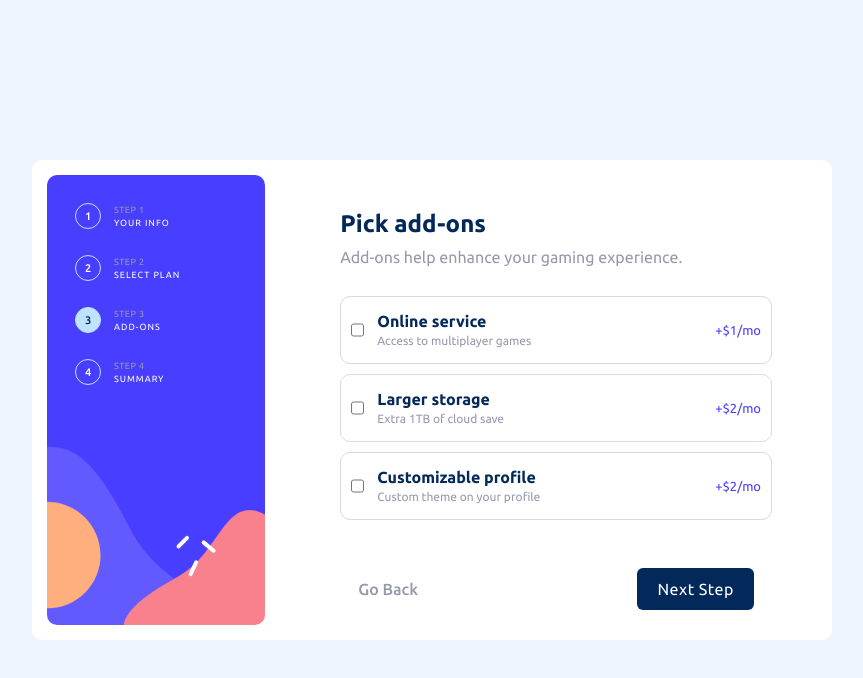
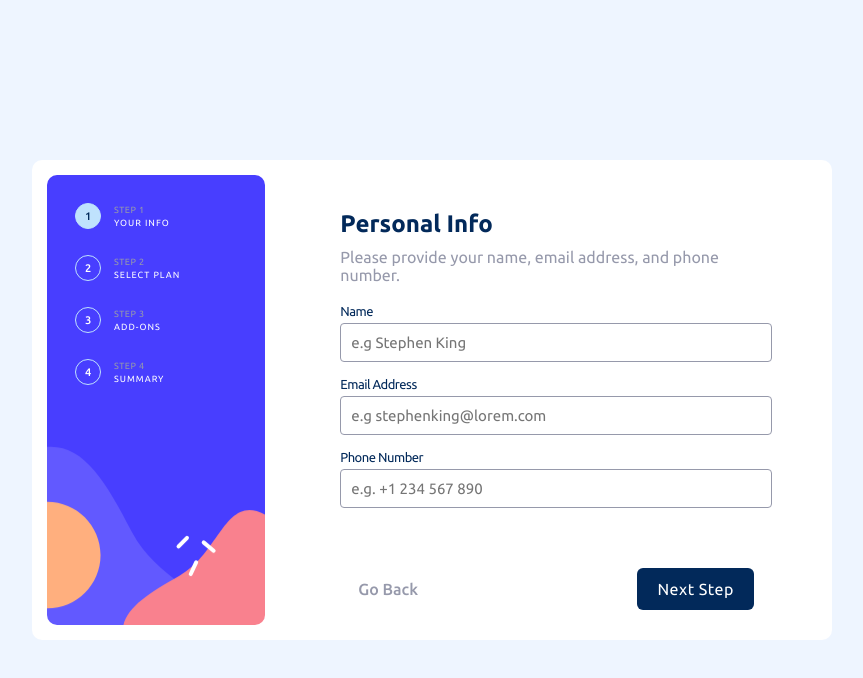
Before and after one commit to chiarastef/multi-step-form-frontend-mentor, a React (Vite) app: page / in a window 1280 px wide. Shown: the top 678 px of the page, without its empty margins (208-1071 px from the left). Built offline with nearby package versions, Linux system fonts and the light colour scheme.

Commit message:
Changed project structure and added context

```diff
--- a/src/App.tsx
+++ b/src/App.tsx
@@ -1,5 +1,6 @@
 import React from "react";
 import styled from "styled-components";
+import { AppContext } from "./context";
 
 import Sidebar from "./components/Sidebar";
 import Signup from "./components/Signup";
--- a/src/components/NavigationButtons.tsx
+++ b/src/components/NavigationButtons.tsx
@@ -1,6 +1,5 @@
 import React from "react";
 import styled from "styled-components";
-
 import { AppContext } from "../context";
 
 const NavigationBtns = styled.div`
@@ -29,6 +28,11 @@ const BackBtn = styled.button`
   background-color: transparent;
   border: none;
   cursor: pointer;
+  transition: color 150ms ease-in;
+
+  &:hover {
+    color: var(--primary-color);
+  }
 
   @media screen and (min-width: 768px) {
     font-size: 16px;
@@ -45,6 +49,11 @@ const NextBtn = styled.button`
   border: none;
   border-radius: 6px;
   cursor: pointer;
+  transition: background-color 150ms ease-in;
+
+  &:hover {
+    background-color: var(--accent-color);
+  }
 
   @media screen and (min-width: 768px) {
     font-size: 16px;
@@ -53,14 +62,16 @@ const NextBtn = styled.button`
 `;
 
 const NavigationButtons = () => {
-  const data = React.useContext(AppContext);
+  const appContext = React.useContext(AppContext);
+  if (!appContext) return null;
+  const { page, setPage } = appContext;
 
   return (
     <NavigationBtns>
       <BackBtn
         onClick={() => {
-          if (data?.page && data?.page > 1) {
-            data?.setPage(data?.page - 1);
+          if (page && page > 1) {
+            setPage(page - 1);
           }
         }}
       >
@@ -68,12 +79,12 @@ const NavigationButtons = () => {
       </BackBtn>
       <NextBtn
         onClick={() => {
-          if (data?.page && data?.page < 4) {
-            data?.setPage(data?.page + 1);
+          if (page && page < 4) {
+            setPage(page + 1);
           }
         }}
       >
-        Next Step
+        {page === 4 ? "Confirm" : "Next Step"}
       </NextBtn>
     </NavigationBtns>
   );
--- a/src/components/PersonalInfo.tsx
+++ b/src/components/PersonalInfo.tsx
@@ -1,5 +1,6 @@
 import React from "react";
 import styled from "styled-components";
+import { AppContext } from "../context";
 
 const Title = styled.h2`
   color: var(--primary-color);
@@ -29,9 +30,16 @@ const Input = styled.input`
   border: 1px solid #9699ab;
   border-radius: 4px;
   margin-top: 5px;
+  &:focus-visible {
+    border: 0 solid var(--accent-color);
+  }
 `;
 
 const PersonalInfo = () => {
+  const appContext = React.useContext(AppContext);
+  if (!appContext) return null;
+  const { formInfo, setFormInfo } = appContext;
+
   return (
     <>
       <Title>Personal Info</Title>
@@ -41,15 +49,37 @@ const PersonalInfo = () => {
       <form>
         <Label>
           Name
-          <Input type="text" placeholder="e.g Stephen King" />
+          <Input
+            type="text"
+            placeholder="e.g Stephen King"
+            required
+            value={formInfo.name}
+            onChange={(e) => setFormInfo({ ...formInfo, name: e.target.value })}
+          />
         </Label>
         <Label>
           Email Address
-          <Input type="email" placeholder="e.g stephenking@lorem.com" />
+          <Input
+            type="email"
+            required
+            placeholder="e.g stephenking@lorem.com"
+            value={formInfo.email}
+            onChange={(e) =>
+              setFormInfo({ ...formInfo, email: e.target.value })
+            }
+          />
         </Label>
         <Label>
           Phone Number
-          <Input type="text" placeholder="e.g. +1 234 567 890" />
+          <Input
+            type="text"
+            placeholder="e.g. +1 234 567 890"
+            required
+            value={formInfo.phoneNumber}
+            onChange={(e) =>
+              setFormInfo({ ...formInfo, phoneNumber: e.target.value })
+            }
+          />
         </Label>
       </form>
     </>
--- a/src/components/SelectAddOns.tsx
+++ b/src/components/SelectAddOns.tsx
@@ -1,6 +1,8 @@
 import React from "react";
+import styled from "styled-components";
 import { AppContext } from "../context";
-import styled from "styled-components";
+
+import { AddOns } from "../data/plansData";
 
 const Title = styled.h2`
   color: var(--primary-color);
@@ -29,6 +31,11 @@ const Option = styled.label`
   border-radius: 10px;
   margin-top: 10px;
   cursor: pointer;
+  transition: border-color 150ms ease-in;
+
+  &:hover {
+    border-color: var(--accent-color);
+  }
 `;
 
 const OptionInfo = styled.span`
@@ -55,42 +62,36 @@ const OptionPrice = styled.span`
   font-size: 13px;
 `;
 
+// interface SelectAddOnsProps {
+//   inputs: React.MutableRefObject<(HTMLInputElement | null)[]>;
+// }
+
 const SelectAddOns = () => {
-  const data = React.useContext(AppContext);
-  const [addOns, setAddOns] = React.useState([]);
+  const appContext = React.useContext(AppContext);
+  if (!appContext) return null;
+  const { planInfo, setPlanInfo } = appContext;
 
-  const AddOns = [
-    {
-      type: "Online service",
-      description: "Access to multiplayer games",
-      monthlyPrice: 1,
-      yearlyPrice: 10,
-    },
-    {
-      type: "Larger storage",
-      description: "Extra 1TB of cloud save",
-      monthlyPrice: 2,
-      yearlyPrice: 20,
-    },
-    {
-      type: "Customizable profile",
-      description: "Custom theme on your profile",
-      monthlyPrice: 2,
-      yearlyPrice: 20,
-    },
-  ];
+  const selectAddOn = (e: any): void => {
+    if (e.target.checked) {
+      setPlanInfo({ ...planInfo, addOns: [...planInfo.addOns, e.target.id] });
+    } else {
+      const addOnsArr = [...planInfo.addOns];
+      const deselectedItemIndex = addOnsArr.indexOf(e.target.id);
+      addOnsArr.splice(deselectedItemIndex, 1);
+      setPlanInfo({ ...planInfo, addOns: addOnsArr });
+    }
+  };
 
-  // const inputs = React.useRef<(HTMLInputElement | null)[]>([]);
-  //   inputs.current.map((input) => {
-  //     if (input?.checked) {
-  //       console.log(input);
-  //     }
-  //   });
+  const isSelected = (addOnForm: string): boolean => {
+    let isSelected = false;
 
-  const selectAddOn = (e: React.SyntheticEvent): void => {
-    // currentTarget = input checkbox
-    // Get grandparent of input to toggle class "selected" when clicked
-    e.currentTarget.parentElement?.parentElement?.classList.toggle("selected");
+    planInfo.addOns.forEach((addOn) => {
+      if (!isSelected && addOn === addOnForm) {
+        isSelected = true;
+      }
+    });
+
+    return isSelected;
   };
 
   return (
@@ -100,9 +101,17 @@ const SelectAddOns = () => {
       <AddOnsForm>
         {AddOns.map((addOn, index) => {
           return (
-            <Option key={index}>
+            <Option
+              key={index}
+              className={isSelected(addOn.type) ? "selected" : ""}
+            >
               <OptionInfo>
-                <input type="checkbox" id={addOn.type} onClick={selectAddOn} />
+                <input
+                  type="checkbox"
+                  id={addOn.type}
+                  checked={isSelected(addOn.type)}
+                  onChange={selectAddOn}
+                />
                 <OptionText>
                   <span>{addOn.type}</span>
                   <br />
@@ -111,7 +120,7 @@ const SelectAddOns = () => {
               </OptionInfo>
               <OptionPrice>
                 +$
-                {data?.isYearly
+                {planInfo.isYearly
                   ? addOn.yearlyPrice + "/yr"
                   : addOn.monthlyPrice + "/mo"}
               </OptionPrice>
--- a/src/components/SelectPlan.tsx
+++ b/src/components/SelectPlan.tsx
@@ -1,11 +1,9 @@
 import React from "react";
-import { AppContext } from "../context";
 import Switch from "@mui/material/Switch";
 import styled from "styled-components";
+import { AppContext } from "../context";
 
-import arcade from "../images/icon-arcade.svg";
-import advanced from "../images/icon-advanced.svg";
-import pro from "../images/icon-pro.svg";
+import { plans } from "../data/plansData";
 
 const Title = styled.h2`
   color: #02295a;
@@ -17,13 +15,13 @@ const Paragraph = styled.p`
   margin-bottom: 20px;
 `;
 
-const Options = styled.div`
+const Options = styled.form`
   display: flex;
   flex-direction: column;
 
   .selected {
     background-color: #fafbff;
-    border-color: #473dff;
+    border-color: var(--accent-color);
   }
 
   @media screen and (min-width: 768px) {
@@ -31,7 +29,7 @@ const Options = styled.div`
   }
 `;
 
-const Option = styled.div`
+const Option = styled.label`
   display: flex;
   align-items: flex-start;
   width: 100%;
@@ -40,6 +38,16 @@ const Option = styled.div`
   border-radius: 10px;
   margin-top: 10px;
   cursor: pointer;
+  transition: border-color 150ms ease-in;
+
+  &:hover {
+    border-color: var(--accent-color);
+  }
+
+  input {
+    width: 0;
+    visibility: hidden;
+  }
 
   @media screen and (min-width: 768px) {
     flex-direction: column;
@@ -97,40 +105,15 @@ const Regularity = styled.div`
 `;
 
 const SelectPlan = () => {
-  const data = React.useContext(AppContext);
-  const [planSelected, setPlanSelected] = React.useState<string>("");
+  const appContext = React.useContext(AppContext);
+  if (!appContext) return null;
+  const { planInfo, setPlanInfo } = appContext;
 
-  const plans = [
-    {
-      image: arcade,
-      type: "arcade",
-      monthlyPrice: 9,
-      yearlyPrice: 90,
-    },
-    {
-      image: advanced,
-      type: "advanced",
-      monthlyPrice: 12,
-      yearlyPrice: 120,
-    },
-    {
-      image: pro,
-      type: "pro",
-      monthlyPrice: 15,
-      yearlyPrice: 150,
-    },
-  ];
-
-  const selectPlan = (e: React.SyntheticEvent): void => {
-    // User can only select one
-    // Before selecting another one the user has to deselect the selected one
-    if (!planSelected) {
-      e.currentTarget.classList.add("selected");
-      setPlanSelected(e.currentTarget.id);
-    } else if (e.currentTarget.id === planSelected) {
-      e.currentTarget.classList.remove("selected");
-      setPlanSelected("");
-    }
+  const selectPlan = (e: React.FormEvent<HTMLInputElement>): void => {
+    setPlanInfo({
+      ...planInfo,
+      planName: (e.currentTarget.parentElement as HTMLLabelElement).id,
+    });
   };
 
   return (
@@ -140,17 +123,27 @@ const SelectPlan = () => {
       <Options>
         {plans.map((plan, index) => {
           return (
-            <Option key={index} id={plan.type} onClick={selectPlan}>
+            <Option
+              key={index}
+              id={plan.type}
+              className={plan.type === planInfo.planName ? "selected" : ""}
+            >
+              <input
+                type="radio"
+                name="plans"
+                checked={plan.type === planInfo.planName}
+                onChange={selectPlan}
+              />
               <img src={plan.image} alt={`${plan.type} plan icon`} />
               <OptionText>
                 <div>{plan.type}</div>
                 <div>
                   $
-                  {data?.isYearly
+                  {planInfo.isYearly
                     ? plan.yearlyPrice + "/yr"
                     : plan.monthlyPrice + "/mo"}
                 </div>
-                {data?.isYearly && <div>2 months free</div>}
+                {planInfo.isYearly && <div>2 months free</div>}
               </OptionText>
             </Option>
           );
@@ -159,8 +152,13 @@ const SelectPlan = () => {
       <Regularity>
         <span> Monthly</span>
         <Switch
-          checked={data?.isYearly}
-          onChange={() => data?.setIsYearly(!data?.isYearly)}
+          checked={planInfo.isYearly}
+          onChange={() =>
+            setPlanInfo({
+              ...planInfo,
+              isYearly: !planInfo.isYearly,
+            })
+          }
           color="default"
         />
         <span>Yearly</span>
--- a/src/components/Sidebar.tsx
+++ b/src/components/Sidebar.tsx
@@ -1,10 +1,9 @@
 import React from "react";
 import styled from "styled-components";
+import { AppContext } from "../context";
 
 import mobileSidebarBg from "../images/bg-sidebar-mobile.svg";
 import desktopSidebarBg from "../images/bg-sidebar-desktop.svg";
-
-import { AppContext } from "../context";
 
 const Container = styled.div`
   background-color: #ffffff;
@@ -97,7 +96,9 @@ const LinkBtnDescr = styled.div`
 `;
 
 const Sidebar = () => {
-  const data = React.useContext(AppContext);
+  const appContext = React.useContext(AppContext);
+  if (!appContext) return null;
+  const { page } = appContext;
 
   // Array of current page buttons
   const links = React.useRef<(HTMLButtonElement | null)[]>([]);
@@ -105,15 +106,17 @@ const Sidebar = () => {
   React.useEffect(() => {
     // Remove class active from each element
     for (const link of links.current) {
-      link!.classList.remove("active");
+      if (link) {
+        link.classList.remove("active");
+      }
     }
     // Add class "active" to current page
     for (const link of links.current) {
-      if (data!.page === parseInt(link!.id)) {
-        link!.classList.add("active");
+      if (link && page === parseInt(link!.id)) {
+        link.classList.add("active");
       }
     }
-  }, [data?.page]);
+  }, [page]);
 
   return (
     <Container>
--- a/src/components/Signup.tsx
+++ b/src/components/Signup.tsx
@@ -1,10 +1,11 @@
 import React from "react";
 import styled from "styled-components";
+import { AppContext } from "../context";
 
-import { AppContext } from "../context";
 import PersonalInfo from "./PersonalInfo";
 import SelectPlan from "./SelectPlan";
 import SelectAddOns from "./SelectAddOns";
+import Summary from "./Summary";
 import NavigationButtons from "./NavigationButtons";
 
 const Container = styled.div`
@@ -25,39 +26,31 @@ const Container = styled.div`
 `;
 
 const Signup = () => {
-  const data = React.useContext(AppContext);
+  const appContext = React.useContext(AppContext);
+  if (!appContext) return null;
+  const { page } = appContext;
 
-  // Show page
-  switch (data?.page) {
+  const renderPage = () => {
+    switch (page) {
       case 1:
+        return <PersonalInfo />;
+      case 2:
+        return <SelectPlan />;
+      case 3:
+        return <SelectAddOns />;
+      case 4:
+        return <Summary />;
+      default:
+        return <PersonalInfo />;
+    }
+  };
+
   return (
     <Container>
-          <PersonalInfo />
+      {renderPage()}
       <NavigationButtons />
     </Container>
   );
-    case 2:
-      return (
-        <Container>
-          <SelectPlan />
-          <NavigationButtons />
-        </Container>
-      );
-    case 3:
-      return (
-        <Container>
-          <SelectAddOns />
-          <NavigationButtons />
-        </Container>
-      );
-    default:
-      return (
-        <Container>
-          <PersonalInfo />
-          <NavigationButtons />
-        </Container>
-      );
-  }
 };
 
 export default Signup;
--- /dev/null
+++ b/src/components/Summary.tsx
@@ -0,0 +1,159 @@
+import React from "react";
+import styled from "styled-components";
+import { AppContext } from "../context";
+
+import { plans } from "../data/plansData";
+import { AddOns } from "../data/plansData";
+
+const Title = styled.h2`
+  color: var(--primary-color);
+  margin-bottom: 10px;
+`;
+
+const Paragraph = styled.p`
+  color: var(--text-color);
+  margin-bottom: 20px;
+`;
+
+const SummaryEl = styled.div`
+  grid-template-columns: repeat(2, 1fr);
+  background-color: #fafbff;
+  padding: 15px;
+`;
+
+const Plan = styled.div`
+  display: flex;
+  justify-content: space-between;
+  align-items: center;
+  text-transform: capitalize;
+  margin-bottom: 10px;
+
+  div:not(button) {
+    font-weight: 700;
+    font-size: 15px;
+    color: var(--primary-color);
+  }
+`;
+
+const PlanName = styled.div`
+  text-transform: capitalize;
+`;
+
+const ChangeBtn = styled.button`
+  font-family: inherit;
+  text-decoration: underline;
+  color: var(--text-color);
+  background-color: transparent;
+  border: none;
+  cursor: pointer;
+  transition: color 150ms ease-in;
+
+  &:hover {
+    color: var(--accent-color);
+  }
+`;
+
+const AddOnsContainer = styled.div`
+  display: flex;
+  flex-direction: column;
+  font-size: 14px;
+  border-top: var(--border);
+  padding-top: 12px;
+
+  div:first-of-type {
+    color: var(--text-color);
+  }
+
+  div:last-of-type {
+    font-weight: 500;
+    color: var(--primary-color);
+  }
+`;
+
+const AddOn = styled.div`
+  display: flex;
+  justify-content: space-between;
+  align-items: center;
+  margin-top: 5px;
+`;
+
+const Total = styled.div`
+  display: flex;
+  justify-content: space-between;
+  align-items: center;
+  padding: 15px;
+
+  div:first-of-type {
+    font-size: 14px;
+    color: var(--text-color);
+  }
+
+  div:last-of-type {
+    font-weight: 700;
+    color: #473dff;
+  }
+`;
+const Summary = () => {
+  const appContext = React.useContext(AppContext);
+  if (!appContext) return null;
+  const { planInfo, setPage } = appContext;
+
+  const planSelected = plans.filter((plan) => planInfo.planName === plan.type);
+  const planPrice = planInfo.isYearly
+    ? planSelected[0].yearlyPrice
+    : planSelected[0].monthlyPrice;
+
+  let total = planPrice;
+
+  return (
+    <>
+      <Title>Finishing up</Title>
+      <Paragraph>Double-check everything looks OK before confirming.</Paragraph>
+      <SummaryEl>
+        <Plan>
+          <div>
+            <PlanName>
+              {planInfo.planName} ({planInfo.isYearly ? "yearly" : "monthly"})
+            </PlanName>
+            <ChangeBtn onClick={() => setPage(2)}>Change</ChangeBtn>
+          </div>
+          <div>
+            ${planPrice}/{planInfo.isYearly ? "yr" : "mo"}
+          </div>
+        </Plan>
+        <AddOnsContainer>
+          {planInfo.addOns.length > 0
+            ? planInfo.addOns.map((addOn) => {
+                const addOnSelected = AddOns.filter(
+                  (addOnData) => addOn === addOnData.type
+                );
+                const addOnPrice = planInfo.isYearly
+                  ? addOnSelected[0].yearlyPrice
+                  : addOnSelected[0].monthlyPrice;
+
+                total += addOnPrice;
+
+                return (
+                  <AddOn>
+                    <div>{addOn}</div>
+                    <div>
+                      +${addOnPrice}/{planInfo.isYearly ? "yr" : "mo"}
+                    </div>
+                  </AddOn>
+                );
+              })
+            : "No add-ons selected."}
+        </AddOnsContainer>
+      </SummaryEl>
+      <Total>
+        <div>Total (per {planInfo.isYearly ? "year" : "month"})</div>
+        <div>
+          {" "}
+          +${total}/{planInfo.isYearly ? "yr" : "mo"}
+        </div>
+      </Total>
+    </>
+  );
+};
+
+export default Summary;
--- a/src/context.tsx
+++ b/src/context.tsx
@@ -1,27 +1,59 @@
 import React from "react";
 
-interface ContextType {
+interface CurrentUserContextType {
+  formInfo: FormInfo;
+  setFormInfo: React.Dispatch<React.SetStateAction<FormInfo>>;
   page: number;
   setPage: React.Dispatch<React.SetStateAction<number>>;
-  isYearly: boolean;
-  setIsYearly: React.Dispatch<React.SetStateAction<boolean>>;
+  planInfo: PlanInfo;
+  setPlanInfo: React.Dispatch<React.SetStateAction<PlanInfo>>;
 }
 
 interface Props {
-  children?: React.ReactNode;
+  children: React.ReactNode;
 }
 
-const AppContext = React.createContext<ContextType | null>(null);
+export interface PlanInfo {
+  planName: string;
+  isYearly: boolean;
+  addOns: string[];
+}
+
+interface FormInfo {
+  name: string;
+  email: string;
+  phoneNumber: string;
+}
+
+const AppContext = React.createContext<CurrentUserContextType | null>(null);
 
 const AppProvider = ({ children }: Props) => {
-  const [page, setPage] = React.useState<number>(3);
-  const [isYearly, setIsYearly] = React.useState<boolean>(false);
+  const [page, setPage] = React.useState<number>(1);
+  const [formInfo, setFormInfo] = React.useState<FormInfo>({
+    name: "",
+    email: "",
+    phoneNumber: "",
+  });
+  const [planInfo, setPlanInfo] = React.useState<PlanInfo>({
+    planName: "",
+    isYearly: false,
+    addOns: [],
+  });
 
   return (
-    <AppContext.Provider value={{ page, setPage, isYearly, setIsYearly }}>
+    <AppContext.Provider
+      value={{
+        page,
+        setPage,
+        formInfo,
+        setFormInfo,
+        planInfo,
+        setPlanInfo,
+      }}
+    >
       {children}
     </AppContext.Provider>
   );
 };
 
-export { AppProvider, AppContext };
+export { AppContext, AppProvider };
--- /dev/null
+++ b/src/data/plansData.ts
@@ -0,0 +1,45 @@
+import arcade from "../images/icon-arcade.svg";
+import advanced from "../images/icon-advanced.svg";
+import pro from "../images/icon-pro.svg";
+
+export const plans = [
+  {
+    image: arcade,
+    type: "arcade",
+    monthlyPrice: 9,
+    yearlyPrice: 90,
+  },
+  {
+    image: advanced,
+    type: "advanced",
+    monthlyPrice: 12,
+    yearlyPrice: 120,
+  },
+  {
+    image: pro,
+    type: "pro",
+    monthlyPrice: 15,
+    yearlyPrice: 150,
+  },
+];
+
+export const AddOns = [
+  {
+    type: "Online service",
+    description: "Access to multiplayer games",
+    monthlyPrice: 1,
+    yearlyPrice: 10,
+  },
+  {
+    type: "Larger storage",
+    description: "Extra 1TB of cloud save",
+    monthlyPrice: 2,
+    yearlyPrice: 20,
+  },
+  {
+    type: "Customizable profile",
+    description: "Custom theme on your profile",
+    monthlyPrice: 2,
+    yearlyPrice: 20,
+  },
+];
--- a/src/index.css
+++ b/src/index.css
@@ -1,6 +1,7 @@
 /* Variables */
 :root {
   --primary-color: #02295a;
+  --accent-color: #473dff;
   --text-color: #9699ab;
   --border: 1px solid #d6d9e6;
 }
--- a/src/main.tsx
+++ b/src/main.tsx
@@ -1,8 +1,8 @@
 import React from "react";
 import ReactDOM from "react-dom/client";
 import App from "./App";
+import "./index.css";
 import { AppProvider } from "./context";
-import "./index.css";
 
 ReactDOM.createRoot(document.getElementById("root") as HTMLElement).render(
   <React.StrictMode>
```
Lines whose indentation alone changed are shown as unchanged.
